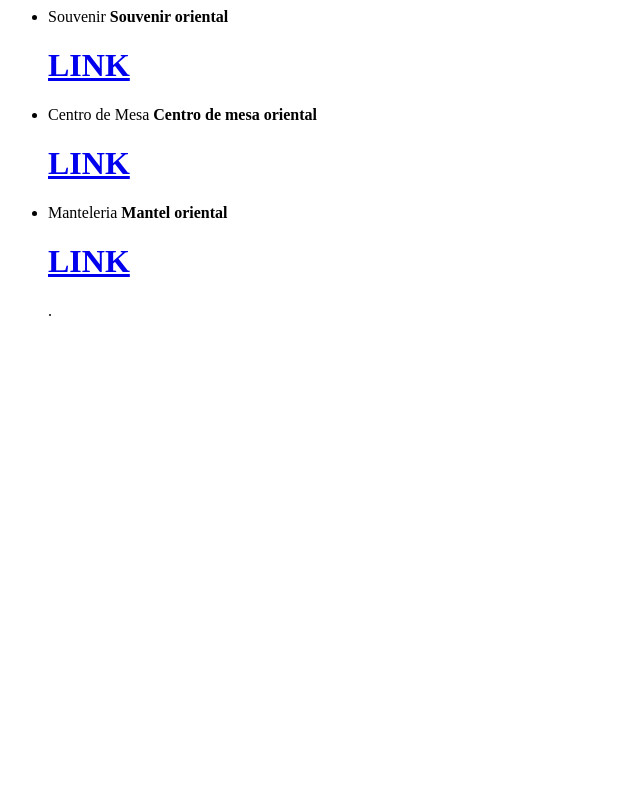
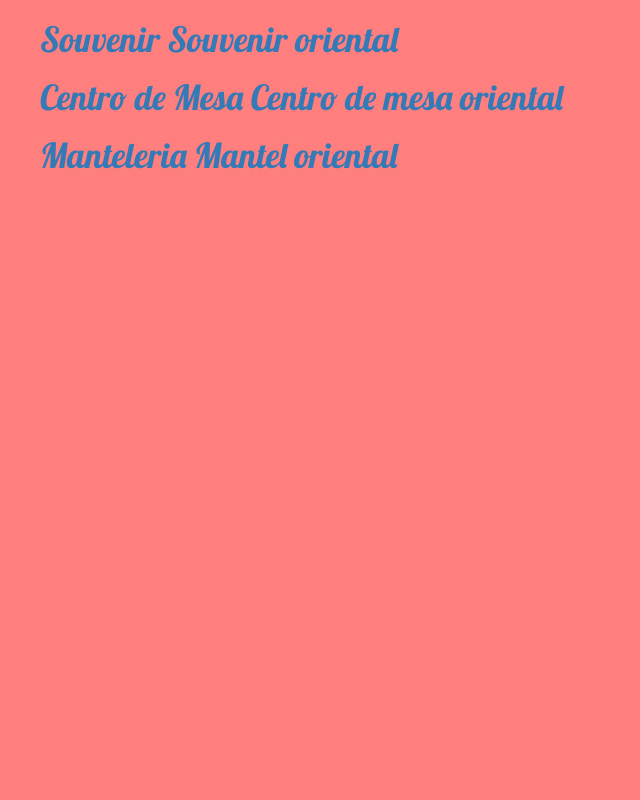
Before and after one commit to agustinhansen/PRSC, a Django app: page / in a window 1280 px wide. Shown: the whole page, without its empty margins (0-640 px from the left). Run offline with Django 3.2, Linux system fonts and the light colour scheme; data comes from the database, SQL or seed files in the repository; some libraries are stand-ins or nearby versions.

Commit message:
Templates para entrega

```diff
--- /dev/null
+++ b/miproyecto/eventos/static/css/productos.css
@@ -0,0 +1,13 @@
+
+h1   {  color: #9400D3;
+        font-size: 26pt;
+        font-family: 'Lobster', cursive;
+
+     }
+
+
+
+body {
+        text-align: left;
+        background-color:rgba(255,0,0,0.5);
+     }
--- a/miproyecto/eventos/templates/eventos/productos.html
+++ b/miproyecto/eventos/templates/eventos/productos.html
@@ -1,15 +1,21 @@
+{% load staticfiles %}
+
 <html>
 
 <head>
 <title>Template de Productos</title>
+ 			<link rel="stylesheet" href="//maxcdn.bootstrapcdn.com/bootstrap/3.2.0/css/bootstrap.min.css">
+            <link rel="stylesheet" href="//maxcdn.bootstrapcdn.com/bootstrap/3.2.0/css/bootstrap-theme.min.css">
+            <link href="https://fonts.googleapis.com/css?family=Lobster&subset=latin,latin-ext" rel="stylesheet" type="text/css">
+            <link rel="stylesheet" href="{% static 'css/productos.css' %}">
 </head>
 
 <body>
 <ul>
     {% for producto in productos %}
-        <li>{{ producto.tipo }} <strong>{{ producto.title }}</strong></li>
-        <h1><a href="{% url 'eventos.nuevo' %}"> LINK </a></h1>
-    {% endfor %}.
+
+        <h1><a href="{% url 'eventos.nuevo' %}"> {{ producto.tipo }} {{ producto.title }} </a></h1>
+    {% endfor %}
 </ul>
 
 </body>
```
Also changed, not shown: miproyecto/eventos/static/css/nuevo.css (+12 -2 lines), miproyecto/eventos/templates/eventos/nuevo.html (+8 -3 lines), 13 other files.
